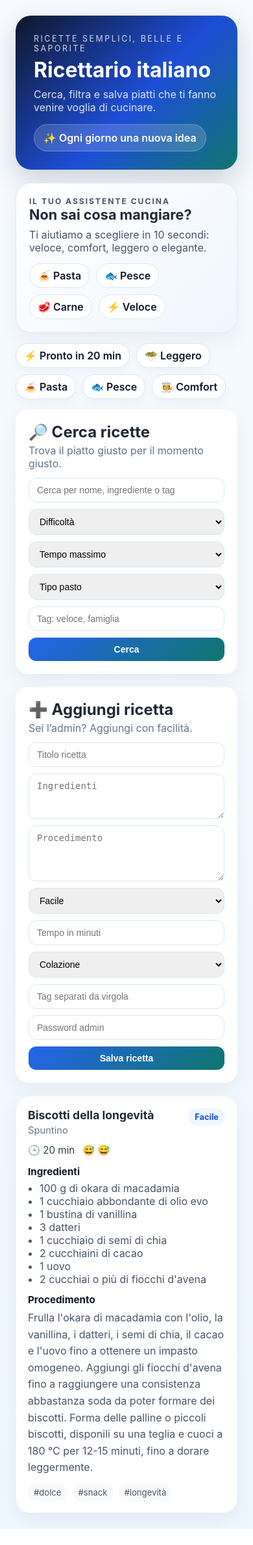
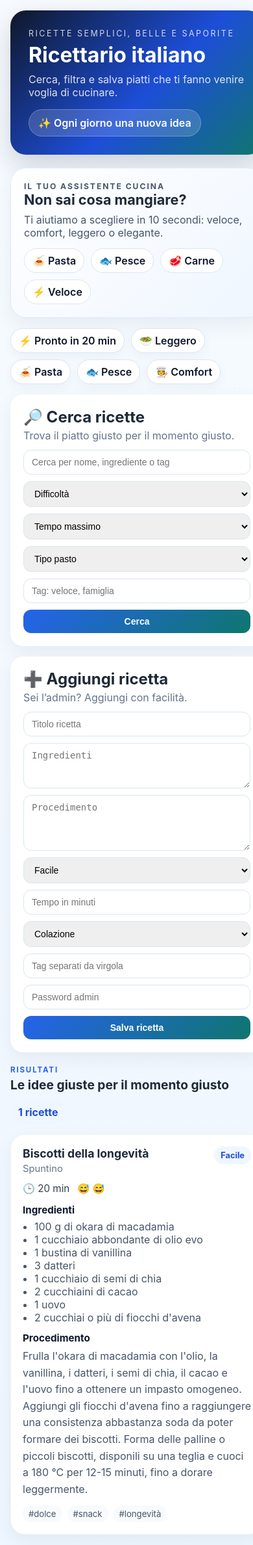
Before and after one commit to espositodarioperprova/Ricette, a Flask app: page /?max_time=20 in a window 390 px wide. Shown: the whole page at 65% size. Before the commit the page ends 2352 px from the top, so only its background shows below. Run offline with Flask 3, Linux system fonts and the light colour scheme.

Commit message:
Refine homepage layout and UX

```diff
--- a/static/styles.css
+++ b/static/styles.css
@@ -6,9 +6,9 @@ body {
 }
 
 .page-shell {
-  max-width: 1220px;
+  width: min(100%, 1500px);
   margin: 0 auto;
-  padding: 24px;
+  padding: 24px 28px;
 }
 
 .hero {
@@ -52,10 +52,53 @@ body {
   white-space: nowrap;
 }
 
-.grid {
+.content-grid {
   display: grid;
-  grid-template-columns: 1fr 1fr;
+  grid-template-columns: 320px minmax(0, 1fr);
   gap: 20px;
+  align-items: start;
+}
+
+.sidebar {
+  display: grid;
+  gap: 16px;
+  position: sticky;
+  top: 16px;
+}
+
+.results-area {
+  min-width: 0;
+}
+
+.results-header {
+  display: flex;
+  justify-content: space-between;
+  align-items: end;
+  gap: 12px;
+  margin-bottom: 16px;
+}
+
+.results-kicker {
+  margin: 0 0 4px;
+  text-transform: uppercase;
+  letter-spacing: 0.16em;
+  font-size: 0.72rem;
+  color: #2563eb;
+  font-weight: 700;
+}
+
+.results-header h2 {
+  margin: 0;
+  font-size: 1.2rem;
+}
+
+.results-pill {
+  background: #eff6ff;
+  color: #1d4ed8;
+  border-radius: 999px;
+  padding: 8px 12px;
+  font-weight: 700;
+  white-space: nowrap;
 }
 
 .panel {
@@ -182,8 +225,9 @@ button {
 
 .cards {
   display: grid;
+  grid-template-columns: repeat(2, minmax(0, 1fr));
   gap: 18px;
-  margin-top: 20px;
+  margin-top: 0;
 }
 
 .card {
@@ -299,13 +343,32 @@ button {
   box-shadow: 0 10px 30px rgba(15, 23, 42, 0.08);
 }
 
+@media (max-width: 980px) {
+  .content-grid {
+    grid-template-columns: 1fr;
+  }
+
+  .sidebar {
+    position: static;
+  }
+
+  .cards {
+    grid-template-columns: 1fr;
+  }
+}
+
 @media (max-width: 800px) {
+  .page-shell {
+    padding: 16px;
+  }
+
   .hero {
     flex-direction: column;
     align-items: flex-start;
   }
 
-  .grid {
-    grid-template-columns: 1fr;
+  .results-header {
+    flex-direction: column;
+    align-items: flex-start;
   }
 }
--- a/templates/index.html
+++ b/templates/index.html
@@ -43,7 +43,8 @@
       <a class='chip' href='/?q=comfort'>🧑‍🍳 Comfort</a>
     </section>
 
-    <div class='grid'>
+    <div class='content-grid'>
+      <aside class='sidebar'>
         <section class='panel'>
           <div class='panel-title'>
             <h2>🔎 Cerca ricette</h2>
@@ -101,6 +102,15 @@
             <button type='submit'>Salva ricetta</button>
           </form>
         </section>
+      </aside>
+
+      <section class='results-area'>
+        <div class='results-header'>
+          <div>
+            <p class='results-kicker'>Risultati</p>
+            <h2>Le idee giuste per il momento giusto</h2>
+          </div>
+          <div class='results-pill'>{{ recipes|length }} ricette</div>
         </div>
 
         <section class='cards'>
@@ -153,6 +163,8 @@
             <p class='empty'>Nessuna ricetta trovata.</p>
           {% endif %}
         </section>
+      </section>
+    </div>
   </div>
 </body>
 </html>
```
Also changed, not shown: tests/test_app.py (+1 -2 lines), README.md. Lines whose indentation alone changed are shown as unchanged.
